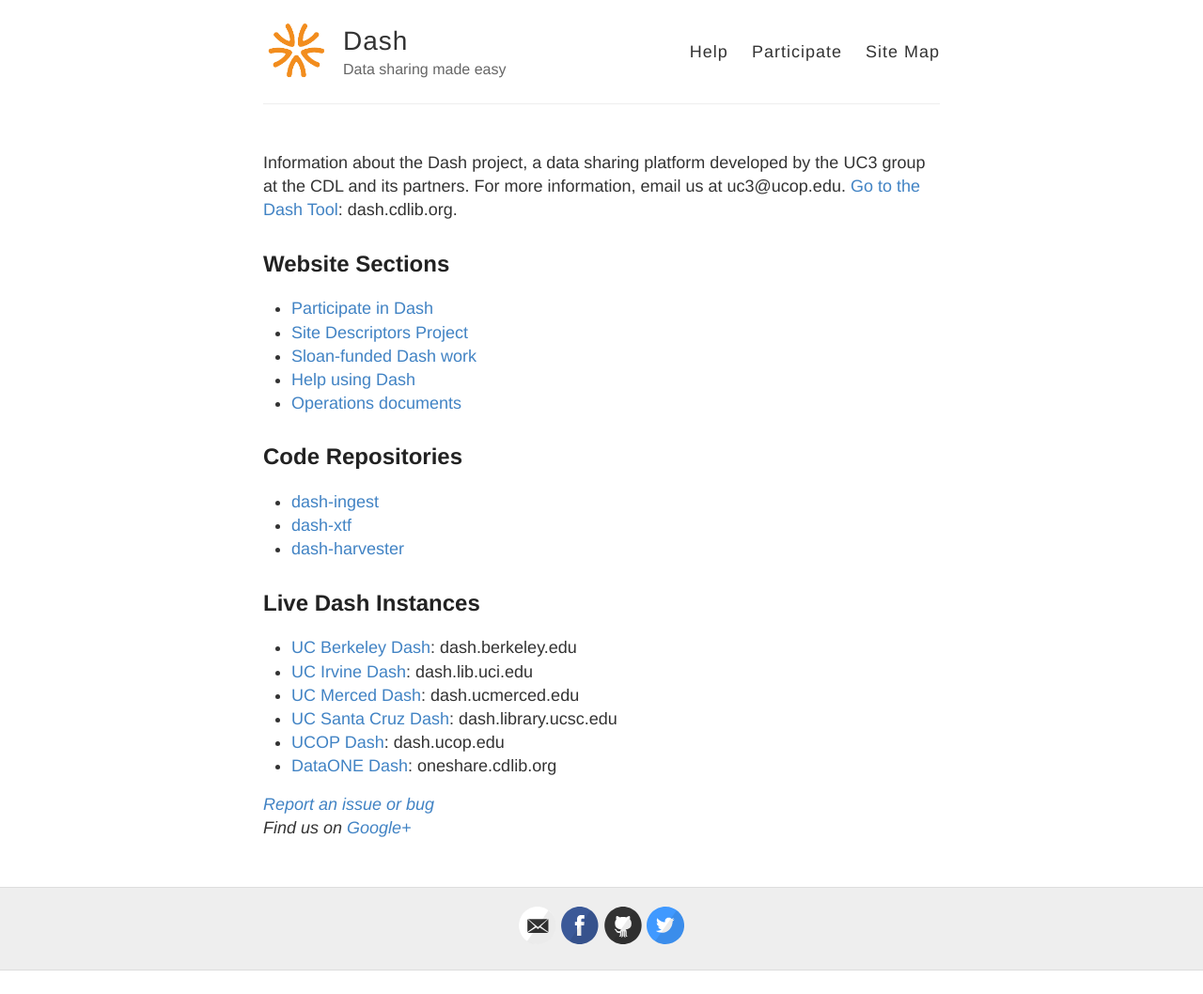
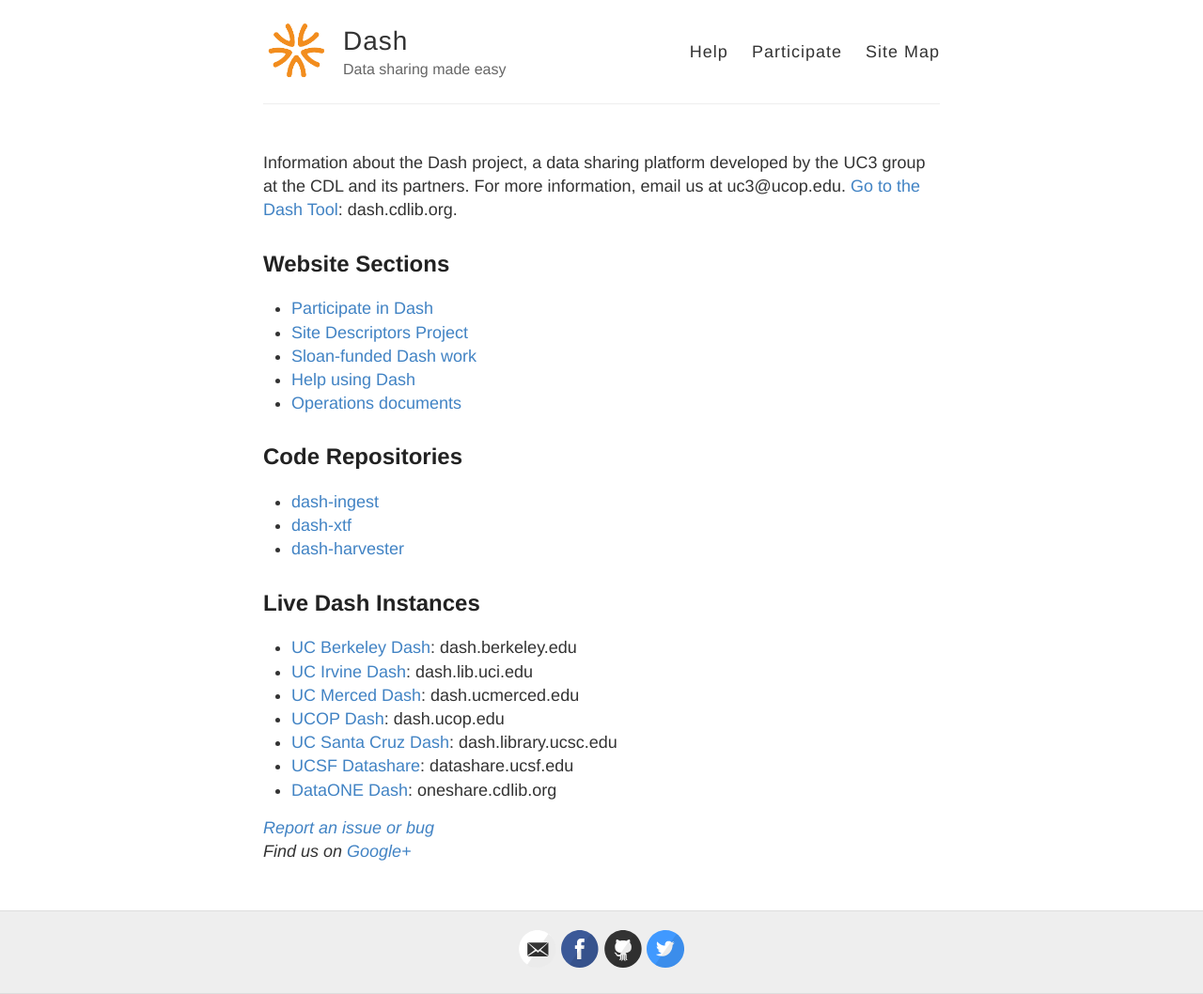
Before and after one commit to CDLUC3/dash, a Jekyll site: the page built from index.html, in a window 1280 px wide. Shown: the whole page at 94% size. Built offline with Jekyll 4.4.1, drawn with Linux system fonts in a browser that asks for light colours; before the commit the page ends 1033 px from its top, so only the background shows below that.

Commit message:
Adding UCSF Datashare to index page

```diff
--- a/index.html
+++ b/index.html
@@ -25,12 +25,13 @@
 <h2>Live Dash Instances</h2>
 
 <ul>
-<li><a href=https://dash.berkeley.edu>UC Berkeley Dash</a>: dash.berkeley.edu</li>
-<li><a href=https://dash.lib.uci.edu>UC Irvine Dash</a>: dash.lib.uci.edu</li>
-<li><a href=https://dash.ucmerced.edu>UC Merced Dash</a>: dash.ucmerced.edu</li>
-<li><a href=https://dash.library.ucsc.edu>UC Santa Cruz Dash</a>: dash.library.ucsc.edu</li>
-<li><a href=https://dash.ucop.edu>UCOP Dash</a>: dash.ucop.edu</li>
-<li><a href=https://oneshare.cdlib.org>DataONE Dash</a>: oneshare.cdlib.org</li>
+<li><a href="https://dash.berkeley.edu">UC Berkeley Dash</a>: dash.berkeley.edu</li>
+<li><a href="https://dash.lib.uci.edu">UC Irvine Dash</a>: dash.lib.uci.edu</li>
+<li><a href="https://dash.ucmerced.edu">UC Merced Dash</a>: dash.ucmerced.edu</li>
+<li><a href="https://dash.ucop.edu">UCOP Dash</a>: dash.ucop.edu</li>
+<li><a href="https://dash.library.ucsc.edu">UC Santa Cruz Dash</a>: dash.library.ucsc.edu</li>
+<li><a href="https://datashare.ucsf.edu">UCSF Datashare</a>: datashare.ucsf.edu</li>
+<li><a href="https://oneshare.cdlib.org">DataONE Dash</a>: oneshare.cdlib.org</li>
  </ul>
 
 
```
